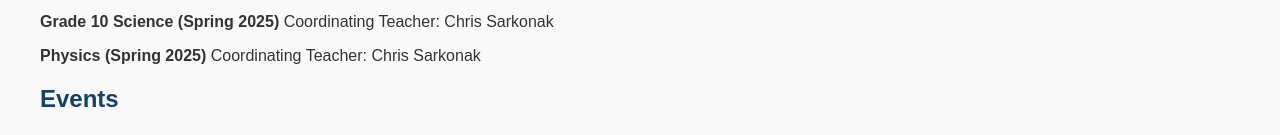
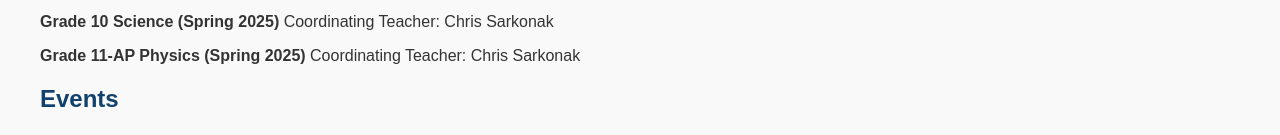
Before and after one commit to BeaupreTeaches/BeaupreTeaches.github.io, a plain HTML site: page Academic Activities & CV.html in a window 1280 px wide. Shown: the part 1296-1431 px from the top of the page. Drawn offline with Linux system fonts and the light colour scheme.

Commit message:
Update Academic Activities & CV.html

```diff
--- a/Academic Activities & CV.html
+++ b/Academic Activities & CV.html
@@ -232,7 +232,7 @@
             <h3>Crocus Plains High School</h3>
             <p><b>Grade 10 Mathematic Essentials (Fall 2024)</b> Coordinating Teacher: Shawn Baraniuk</p>
             <p><b>Grade 10 Science (Spring 2025)</b> Coordinating Teacher: Chris Sarkonak</p>
-            <p><b>Physics (Spring 2025)</b> Coordinating Teacher: Chris Sarkonak</p>
+            <p><b>Grade 11-AP Physics (Spring 2025)</b> Coordinating Teacher: Chris Sarkonak</p>
         </section>
 
         <section>
```
